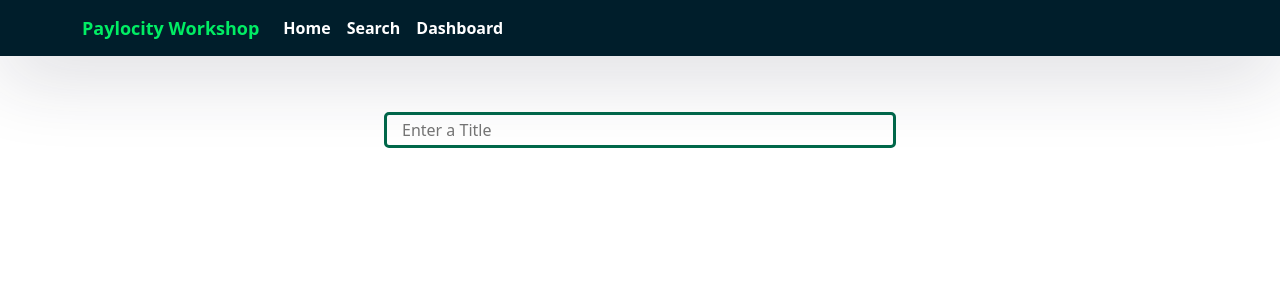
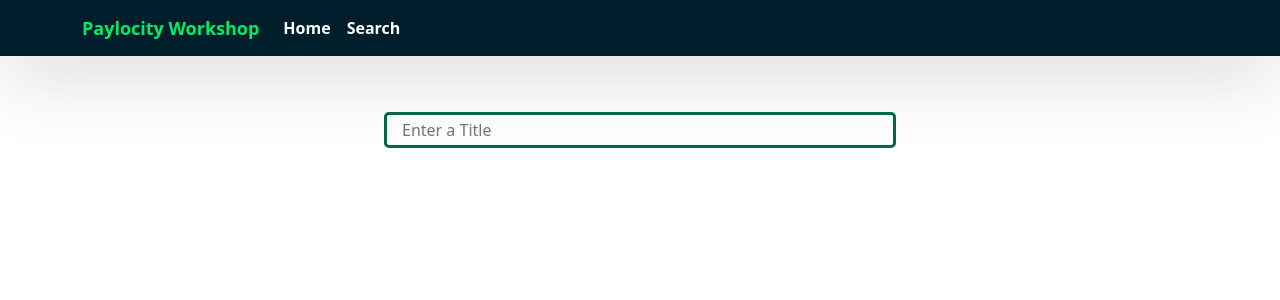
Before and after one commit to yberrada/mongo-movies, a React (Create React App) app: page /search in a window 1280 px wide. Shown: the top 300 px of the page. Built offline with nearby package versions, Linux system fonts and the light colour scheme.

Commit message:
removed unused variables

```diff
--- a/src/App.css
+++ b/src/App.css
@@ -38,7 +38,6 @@
 }
 
 
-
 .navbar-light .navbar-nav  {
   color: #FFF;
   font-weight: bold;
@@ -50,31 +49,24 @@
 
 }
 
-/* .navbar{
-  background-color:rgb(57, 138, 199)
-} */
 .nav-link {
     display: block;
     padding: 0.5rem 1rem;
     text-decoration: none;
     color: white;
     font-weight: bold;
-
-    /* transition: color .15s ease-in-out,background-color .15s ease-in-out,border-color .15s ease-in-out;
-    transition-property: color, background-color, border-color;
-    transition-duration: 0.15s, 0.15s, 0.15s;
-    transition-timing-function: ease-in-out, ease-in-out, ease-in-out;
-    transition-delay: 0s, 0s, 0s; */
 }
-.nav-link:hover {
+.nav-link:hover  {
   color: #00684a !important;
   /* #00684a , #00ed64 , 001e2b, #023430*/
   }
 
+li .nav-link:focus   {
+  color: #00684a;
+}
+
   .navbar-light {
-    /* background-color: #ffffff; */
     background-color:#001e2b;
-    /* opacity: 0.7;           0.5 determines transparency value  */
     box-shadow: 0px 14px 80px rgba(34, 35, 58, 0.2);
   }
 
@@ -110,7 +102,7 @@
   .searchResult{
     background-color: #00684a !important;
   }
-  /*Resize the wrap to see the search bar change!*/
+
   .wrap{
     width: 40%;
     position: absolute;
@@ -129,7 +121,6 @@
     background: #FFF;
     box-shadow: 0px 14px 80px rgba(34, 35, 58, 0.2);
     padding: 40px 55px 45px 55px;
-    /* margin-left: 500px; */
     float: left;
     margin-left: 200px;
     margin-bottom: 80px;
@@ -151,7 +142,3 @@
 .component{
   margin-top: 70px;
 }
-
-/* .container{
-  height : 100vh;
-} */
--- a/src/App.js
+++ b/src/App.js
@@ -2,12 +2,8 @@ import React from 'react'
 import '../node_modules/bootstrap/dist/css/bootstrap.min.css'
 import './App.css'
 import { BrowserRouter as Router, Routes, Route, Link } from 'react-router-dom'
-// import Login from './components/login.component'
-import MultiDashboard from './components/multidashboard'
 import Home from './components/home'
 import Search from './components/search'
-// import User from './components/user'
-// import image from './assets/logo.svg';
 
 
 function App() {
@@ -31,11 +27,6 @@ function App() {
                     Search
                   </Link>
                 </li>
-                <li className="nav-item">
-                  <Link className="nav-link" to={'/dashboard'}>
-                    Dashboard
-                  </Link>
-                </li>
               </ul>
             </div>
             {/* <div className="collapse navbar-collapse justify-content-end">
@@ -54,7 +45,6 @@ function App() {
             <Route exact path="/" element={<Home />} />
             <Route exact path="/home" element={<Home />} />
             <Route exact path="/search" element={<Search />} />
-            <Route path="/dashboard" element={<MultiDashboard />}></Route>
           </Routes>
         </div>
       </div>
--- a/src/components/SearchBar.js
+++ b/src/components/SearchBar.js
@@ -1,4 +1,4 @@
-import React, { useState, useEffect } from "react";
+import React, { useState } from "react";
 import axios from 'axios';
 import Movie from "./movie";
 
--- a/src/components/dashboard.js
+++ /dev/null
@@ -1,28 +0,0 @@
-import React, {useEffect, useRef, useState} from 'react';
-// import ChartsEmbedSDK from "@mongodb-js/charts-embed-dom";
-
-
-  const Dashboard = ({className, filter, chartId, height, width}) => {
-  // const sdk = new ChartsEmbedSDK({baseUrl: 'https://charts.mongodb.com/charts-younes_sandbox-dkdrw'});
-  // const chartDiv = useRef(null);
-  // const [rendered, setRendered] = useState(false);
-  // const [chart] = useState(sdk.createChart({chartId: chartId, height: height, width: width, theme: "dark"}));
-
-
-  // useEffect(() => {
-  //   chart.render(chartDiv.current).then(() => setRendered(true)).catch(err => console.log("Error during Charts rendering.", err));
-  // }, [chart]);
-
-  // useEffect(() => {
-  //   if (rendered) {
-  //     chart.setFilter(filter).catch(err => console.log("Error while filtering.", err));
-  //   }
-  // }, [chart, filter, rendered]);
-
-  return (
-  // <div className ={className} ref={chartDiv}/>
-  <div>TEST</div>
-  )
-};
-
-export default Dashboard;
--- a/src/components/home.js
+++ b/src/components/home.js
@@ -1,7 +1,5 @@
-import React, { useEffect, useRef, useState } from 'react';
+import React, { useEffect, useState } from 'react';
 import Movie from "./movie";
-import SearchBar from "./SearchBar";
-import axios from 'axios';
 
 
 const Movies = () => {
--- a/src/components/movie.js
+++ b/src/components/movie.js
@@ -1,9 +1,7 @@
-import React, { useEffect, useRef, useState } from 'react';
+import React from 'react';
 import { Card, Button } from 'react-bootstrap';
-import { useNavigate } from "react-router-dom";
 
 const Movie = ({ title, year, rating, fullplot, poster, match }) => {
-    const navigate = useNavigate();
 
     return (
         <div >
--- a/src/components/multidashboard.js
+++ /dev/null
@@ -1,15 +0,0 @@
-import React from 'react';
-import Dashboard from './dashboard'
-
-
-  const MultiDashboard = () => {
-  return (
-    <div>
-      {/* <Dashboard className="chart" chartId={'629cc85a-3864-4f92-8cf8-0b277f1df0af'} height={'400px'} width={'500px'} />
-      <Dashboard className="chart" chartId={'62a2406d-8f99-4ba2-8fde-195c3547c7a5'} height={'400px'} width={'500px'} />
-      <Dashboard className="chart" chartId={'e5cb00e7-0967-4865-896b-1b9443f1bc36'} height={'400px'} width={'500px'} />   */}
-      <Dashboard className="chart" chartId={'63c8146e-793a-47de-8d0e-6a9a052fbec5'} height={'400px'} width={'500px'} />
-    </div>
-    )
-};
-export default MultiDashboard;
```
